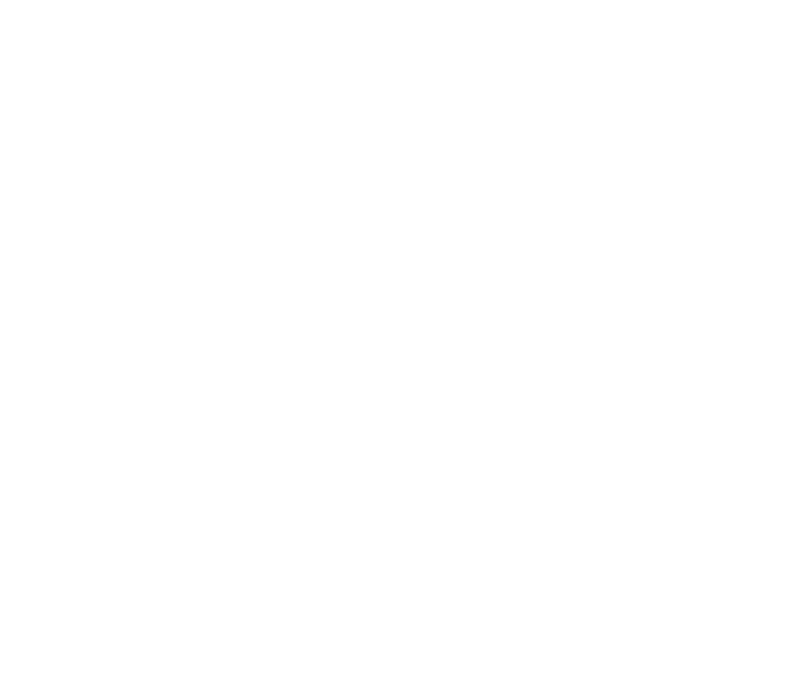
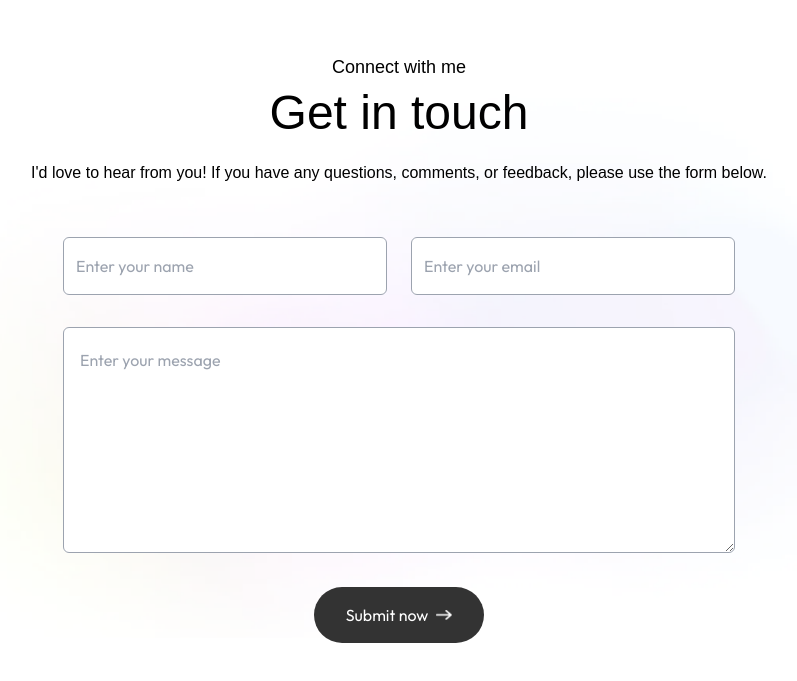
Before and after one commit to Isaladwy/portfolio, a Next.js app: page / in a window 1280 px wide. Shown: the part 2354-3035 px from the top of the page, without its empty margins (241-1038 px from the left). Before the commit the page ends 2367 px from the top, so only its background shows below. Built offline with nearby package versions, Linux system fonts and the light colour scheme; a web font is replaced by a local one.

Commit message:
Adding Contact Section

```diff
--- a/app/page.tsx
+++ b/app/page.tsx
@@ -1,4 +1,5 @@
 import About from '@/components/About';
+import Contact from '@/components/Contact';
 import Header from '@/components/Header';
 import Navbar from '@/components/Navbar';
 import Projects from '@/components/Projects';
@@ -10,6 +11,7 @@
       <Header />
       <About />
       <Projects />
+      <Contact />
     </>
   );
 }
--- a/assets/assets.tsx
+++ b/assets/assets.tsx
@@ -170,3 +170,9 @@
   assets.photoshop,
   assets.figma,
 ];
+
+
+export const web3forms = {
+  key: `a66272f4-3dcb-4b77-be3d-2a4a0a8d4cd2`,
+  url: `https://api.web3forms.com/submit`,
+};
--- /dev/null
+++ b/components/Contact.tsx
@@ -0,0 +1,93 @@
+'use client';
+import { assets, web3forms } from '@/assets/assets';
+import Image from 'next/image';
+import React, { useState } from 'react';
+
+export default function Contact() {
+  const [result, setResult] = useState('');
+
+  const onSubmit = async (e) => {
+    e.preventDefault();
+    setResult('Sending....');
+    const formData = new FormData(e.target);
+
+    formData.append('access_key', web3forms.key);
+
+    const response = await fetch('https://api.web3forms.com/submit', {
+      method: 'POST',
+      body: formData,
+    });
+
+    const data = await response.json();
+
+    if (data.success) {
+      setResult('Form Submitted Successfully');
+      e.target.reset();
+    } else {
+      console.log('Error', data);
+      setResult(data.message);
+    }
+  };
+
+  return (
+    <div
+      id="contact"
+      className="w-full px-[12%] py-10 scroll-mt-20 bg-[url('/footer-bg-color.png')] bg-no-repeat bg-[length:90%_auto] bg-center"
+    >
+      <h4 className="text-center mb-2 text-lg font-ovo">Connect with me</h4>
+      <h2 className="text-center text-5xl font-ovo">Get in touch</h2>
+
+      <p className="text-center max-w-3xl mx-auto mt-5 mb-12 font-ovo">
+        I&apos;d love to hear from you! If you have any questions, comments, or
+        feedback, please use the form below.
+      </p>
+
+      <form onSubmit={onSubmit} className="max-w-2xl mx-auto ">
+        <div className="grid grid-cols-auto gap-6 mt-10 mb-8 ">
+          <input
+            type="text"
+            required
+            name="name"
+            placeholder="Enter your name"
+            className="flex-1 p-3 outline-none border-[0.5px] border-gray-400 rounded-md bg-white"
+          />
+          <input
+            type="email"
+            required
+            name="email"
+            placeholder="Enter your email"
+            className="flex-1 p-3 outline-none border-[0.5px] border-gray-400 rounded-md bg-white"
+          />
+        </div>
+        <textarea
+          rows={6}
+          name="message"
+          placeholder="Enter your message"
+          required
+          className="w-full p-4 outline-none border-[0.5px] border-gray-400 rounded-md bg-white mb-6"
+        ></textarea>
+
+        <button
+          type="submit"
+          {...(result && { disabled: true })}
+          className="py-3 px-8 w-max flex items-center justify-between gap-2 bg-black/80 text-white rounded-full mx-auto hover:bg-black duration-500"
+        >
+          {result ? (
+            <>
+              {result}
+
+              {setTimeout(() => {
+                setResult('');
+              }, 10000) && null}
+            </>
+          ) : (
+            <>
+              Submit now
+              <Image src={assets.right_arrow_white} alt="" className="w-4" />
+            </>
+          )}
+        </button>
+      </form>
+    </div>
+  );
+}
```
